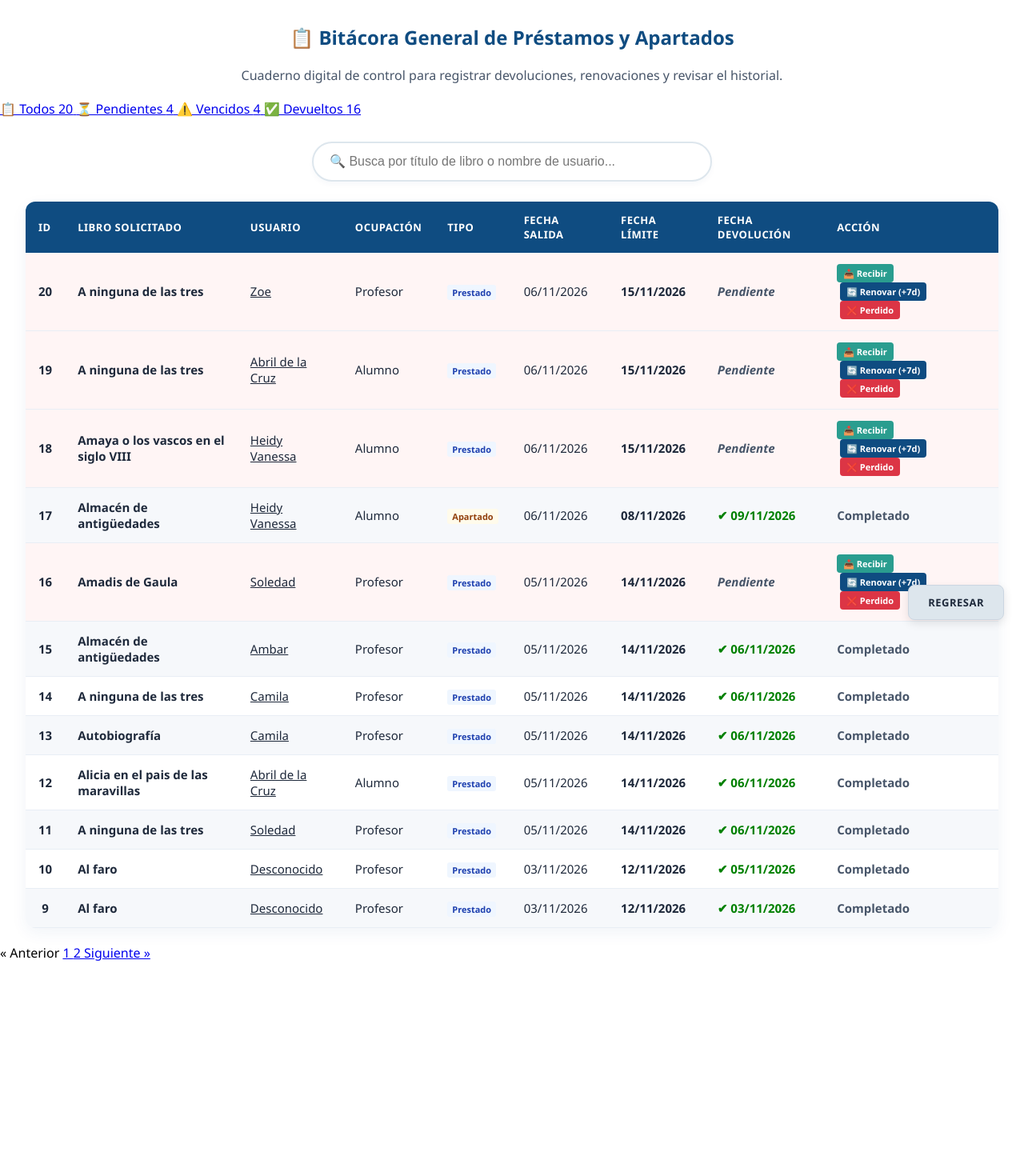
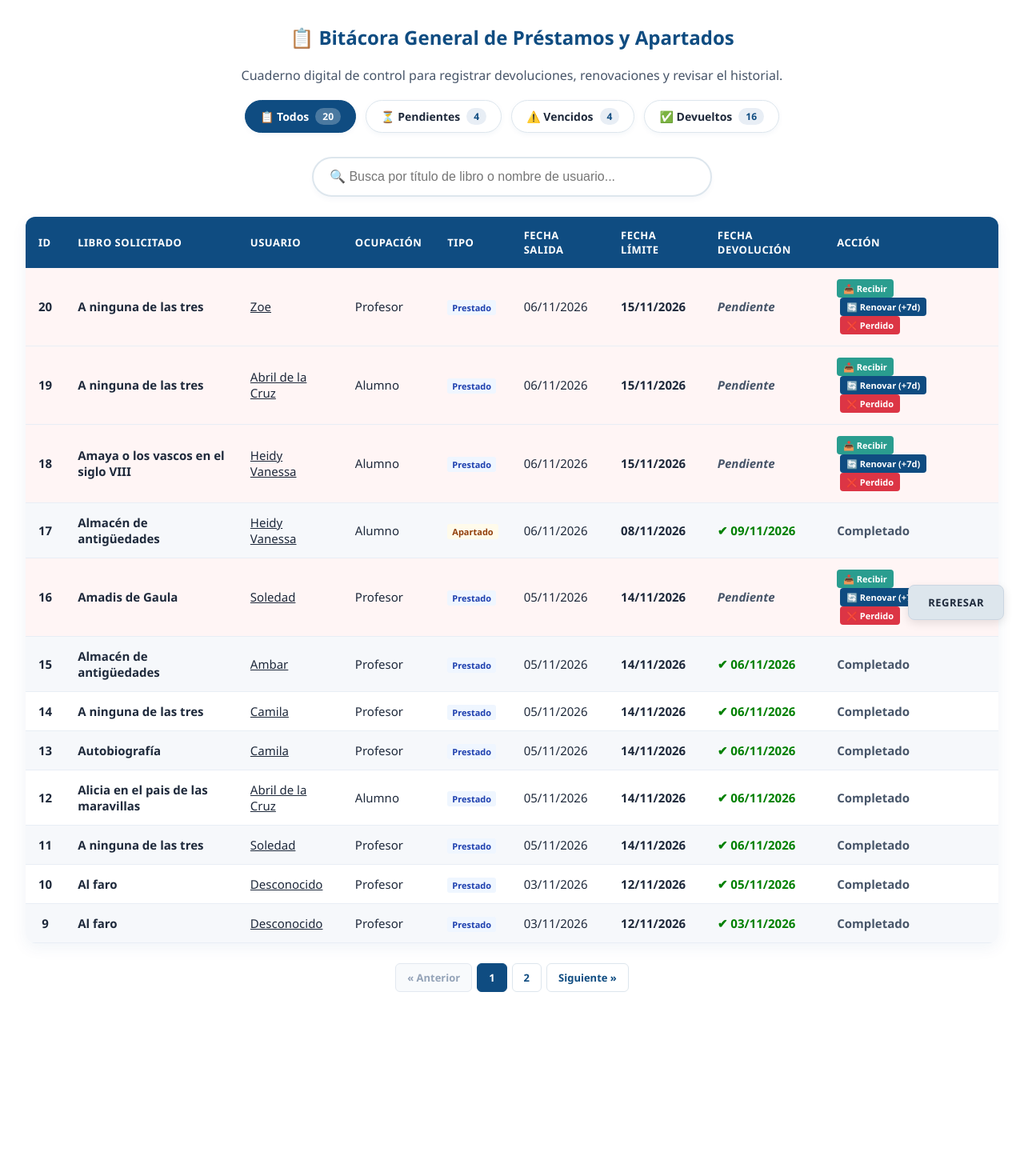
Before and after one commit to AbrildelaCruz/Biblioteca, a PHP site: page /prestamos.php?filtro=todos in a window 1280 px wide. Shown: the whole page at 80% size. Before the commit the page ends 1201 px from the top, so only its background shows below. Run offline with PHP 8.4, Linux system fonts and the light colour scheme; data comes from the database, SQL or seed files in the repository.

Commit message:
Cambios  mas bien correciones de la bitacora, paginadores y cuadros de todos,vencidos, etc

```diff
--- a/style.css
+++ b/style.css
@@ -946,3 +946,120 @@ body.body2::-webkit-scrollbar-thumb:hover {
         font-size: 11px !important;
     }
 }
+
+/* ==========================================================================
+   🏷️ BARRA DE PESTAÑAS DE FILTRO (Todos, Pendientes, Vencidos, Devueltos)
+   ========================================================================== */
+.barra-filtros {
+    display: flex;
+    justify-content: center;
+    align-items: center;
+    flex-wrap: wrap;
+    gap: 12px;
+    width: 95%;
+    max-width: 900px;
+    margin: 0 auto 22px auto;
+}
+
+.tab-filtro {
+    display: inline-flex;
+    align-items: center;
+    gap: 8px;
+    padding: 9px 18px;
+    background-color: #FFFFFF;
+    color: #1E293B;
+    border: 1.5px solid #DDE6ED;
+    border-radius: 25px;
+    text-decoration: none;
+    font-size: 14px;
+    font-weight: 600;
+    box-shadow: 0 2px 6px rgba(15, 76, 129, 0.05);
+    transition: all 0.2s ease;
+}
+
+.tab-filtro:hover {
+    background-color: #F1F5F9;
+    border-color: #0F4C81;
+    transform: translateY(-1px);
+}
+
+.badge-filtro {
+    background-color: #E8EEF5;
+    color: #0F4C81;
+    padding: 2px 9px;
+    border-radius: 12px;
+    font-size: 12px;
+    font-weight: 700;
+}
+
+/* Estados activos de cada ficha */
+.tab-filtro.activa {
+    background-color: #0F4C81;
+    color: #FFFFFF;
+    border-color: #0F4C81;
+}
+
+.tab-filtro.activa-vencidos {
+    background-color: #DC3545;
+    color: #FFFFFF;
+    border-color: #DC3545;
+}
+
+.tab-filtro.activa-devueltos {
+    background-color: #2A9D8F;
+    color: #FFFFFF;
+    border-color: #2A9D8F;
+}
+
+.tab-filtro.activa .badge-filtro,
+.tab-filtro.activa-vencidos .badge-filtro,
+.tab-filtro.activa-devueltos .badge-filtro {
+    background-color: rgba(255, 255, 255, 0.25);
+    color: #FFFFFF;
+}
+
+/* ==========================================================================
+   🔢 PAGINACIÓN UNIFICADA (.paginacion y .paginador)
+   ========================================================================== */
+.paginacion {
+    display: flex;
+    justify-content: center;
+    align-items: center;
+    flex-wrap: wrap;
+    gap: 6px;
+    margin: 25px auto 40px auto;
+}
+
+.paginacion a,
+.paginacion span.desactivado {
+    padding: 8px 14px;
+    border-radius: 6px;
+    font-size: 13px;
+    font-weight: bold;
+    text-decoration: none;
+    border: 1px solid #DDE6ED;
+    transition: all 0.2s ease;
+}
+
+.paginacion a {
+    background-color: #FFFFFF;
+    color: #0F4C81;
+}
+
+.paginacion a:hover {
+    background-color: #E8EEF5;
+    border-color: #0F4C81;
+}
+
+.paginacion a.activa {
+    background-color: #0F4C81;
+    color: #FFFFFF;
+    border-color: #0F4C81;
+}
+
+.paginacion span.desactivado {
+    background-color: #F8FAFC;
+    color: #94A3B8;
+    border-color: #E2E8F0;
+    cursor: not-allowed;
+}
```
